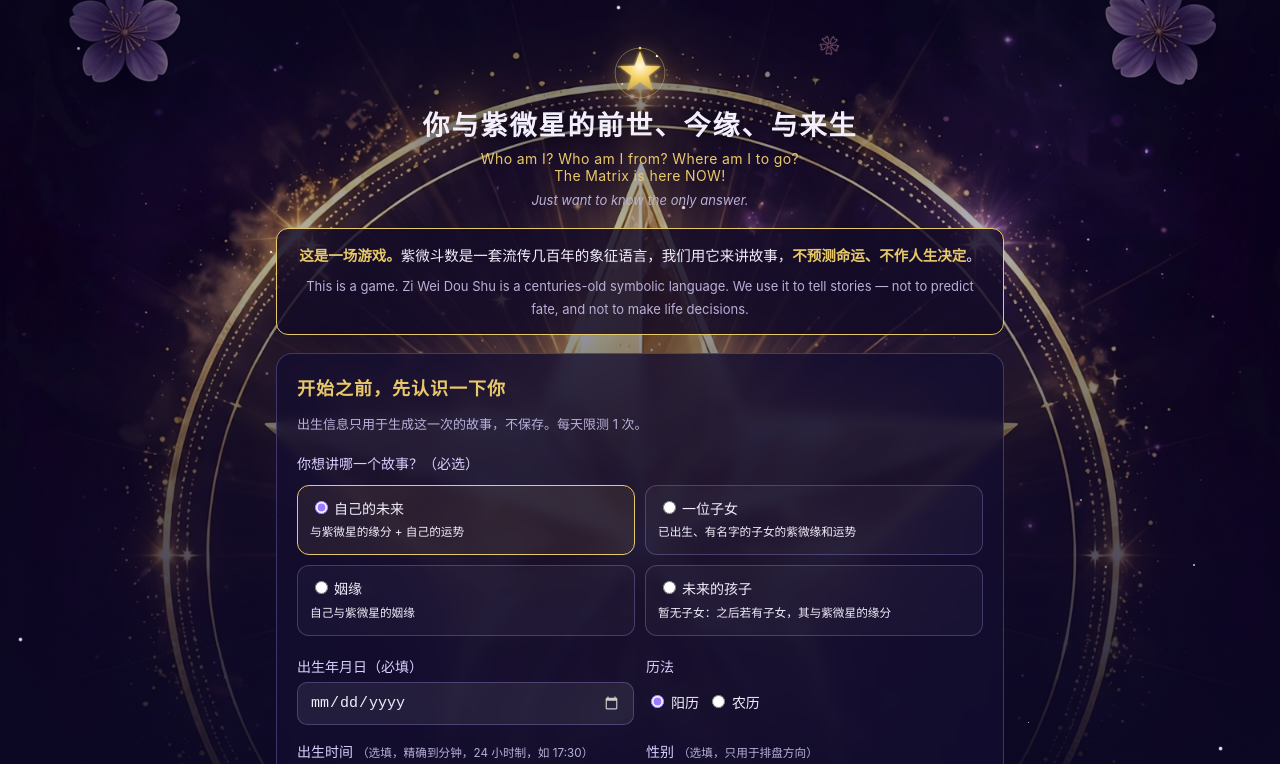
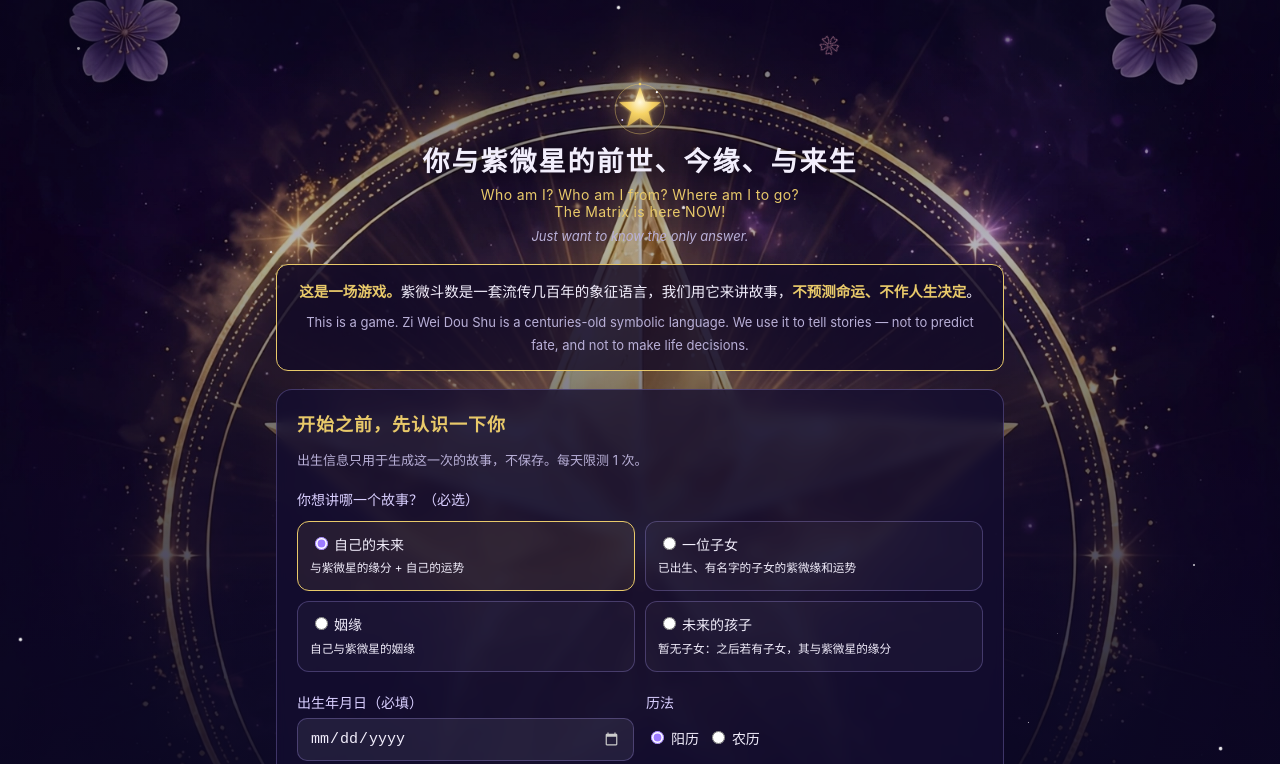
Before and after one commit to onlymanes/test, a plain HTML site: page ziwei.html in a window 1280 px wide. Shown: the top 764 px of the page. Drawn offline with Linux system fonts and the light colour scheme; no server answers.

Commit message:
V1.1: move header down so title clears background focal point (Helen feedback)

```diff
--- a/ziwei.html
+++ b/ziwei.html
@@ -39,7 +39,7 @@
     8% { opacity:.8; }
     100% { transform:translateY(105vh) rotate(320deg); opacity:.15; }
   }
-  .wrap { position:relative; z-index:2; max-width:760px; margin:0 auto; padding:28px 16px 80px; }
+  .wrap { position:relative; z-index:2; max-width:760px; margin:0 auto; padding:64px 16px 80px; } /* 标题下移：不盖住背景人像头部/徽标顶部花（2026-11-14 试用反馈） */
   header { text-align:center; margin:18px 0 8px; }
   .header-star { width:54px; height:54px; display:block; margin:0 auto 8px;
     filter:drop-shadow(0 0 10px rgba(232,201,106,.5)); }
```
